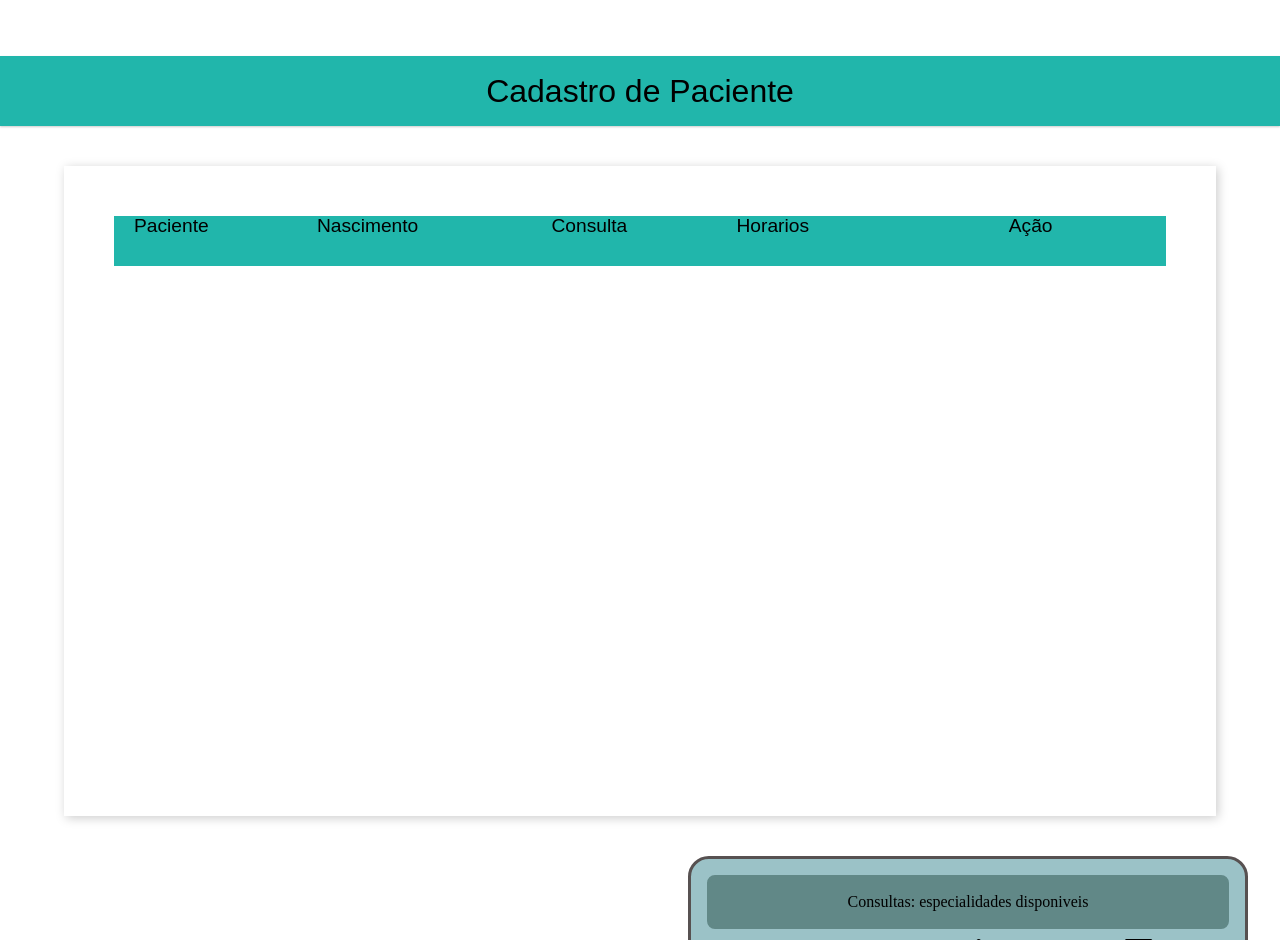
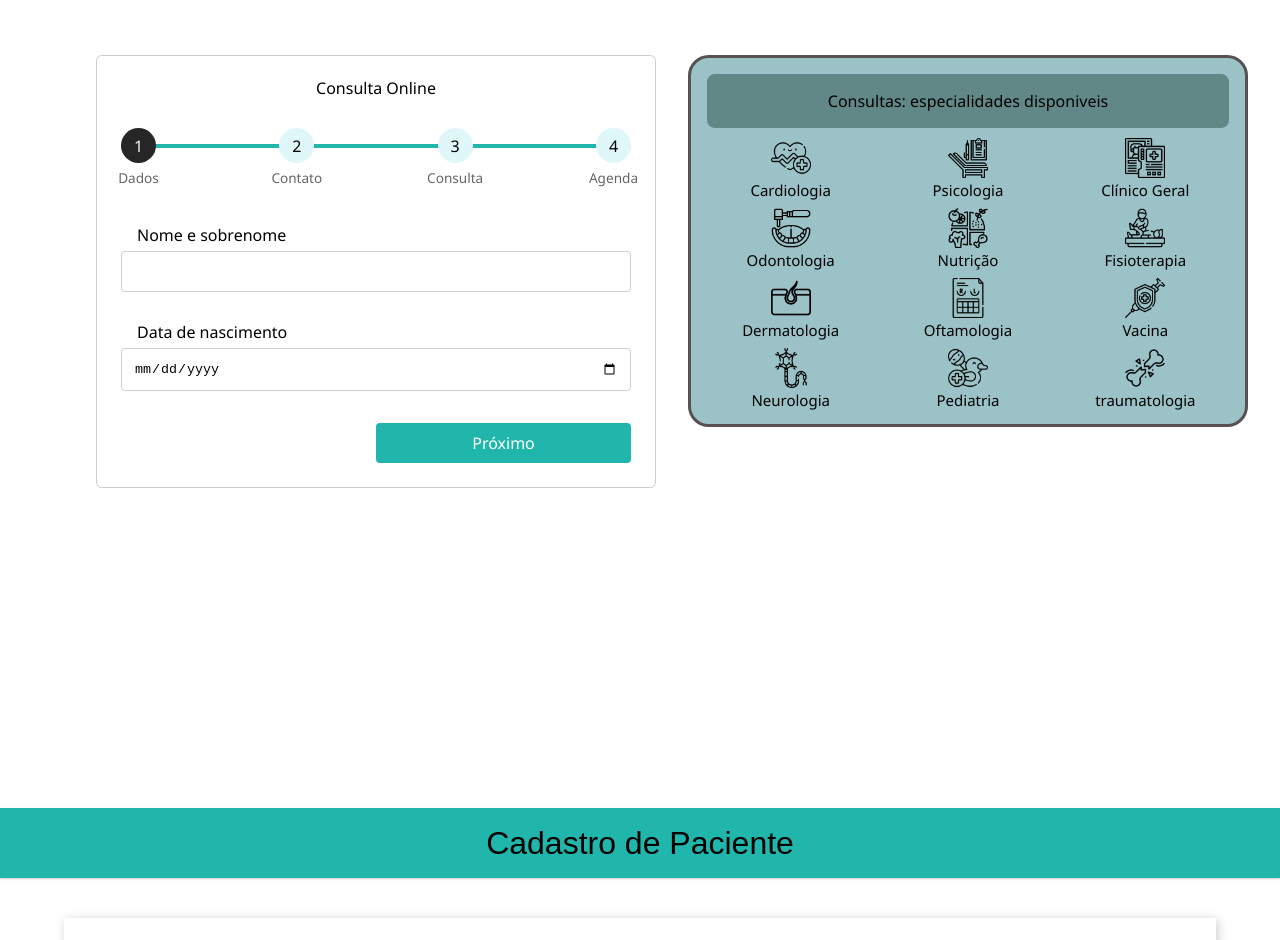
Before and after one commit to IgorCentofante/Final-Project-of-React, a React (Create React App) app: page / in a window 1280 px wide. Shown: the part 1860-2800 px from the top of the page. Built offline with nearby package versions, Linux system fonts and the light colour scheme; a web font is replaced by a local one.

Commit message:
Adicionando formulario e ajustando CSS do CRUD

```diff
--- a/src/App.js
+++ b/src/App.js
@@ -5,6 +5,7 @@ import ConsultasDisponiveis from './components/ConsultasDisponiveis';
 import NavBar from './components/NavBar';
 import Crud from './components/Crud';
 import Colaboradores from '../src/components/Colaboradores';
+import Formulario from './components/Formulario';
 
 //Arquivos CSS separados
 import '../src/css/reset.css';
@@ -19,7 +20,8 @@ import '../src/css/cabeçalho.css';
 import '../src/css/consultas.css';
 import '../src/css/colaboradores.css';
 import '../src/css/sobre-nos.css';
-import '../src/JS/script'
+import '../src/JS/script';
+import '../src/css/form.css';
 
 
 
@@ -30,8 +32,9 @@ function App() {
       <NavBar/>
       <Carrosel/>
       <SobreNos/>
+      <ConsultasDisponiveis/>
+      <Formulario/>
       <Crud/>
-      <ConsultasDisponiveis/>
       <Colaboradores/>
     </div>
   )
--- a/src/JS/index.js
+++ b/src/JS/index.js
@@ -1,3 +1,9 @@
+
+export default function teste(){
+
+
+
+
 const openModal = () => document.getElementById('modal')
     .classList.add('active')
 
@@ -53,7 +59,7 @@ const saveClient = () => {
             Horarios: document.getElementById('Horarios').value
         }
         const index = document.getElementById('Paciente').dataset.index
-        if (index == 'new') {
+        if (index === 'new') {
             createClient(client)
             updateTable()
             closeModal()
@@ -80,8 +86,8 @@ const createRow = (client, index) => {
     document.querySelector('#tableClient>tbody').appendChild(newRow)
 }
 
-function novoPacienteFormulario() {
-    const client = {
+     function novoPacienteFormulario() {
+        const client = {
       Paciente: document.getElementById("username").value,
       Nascimento: document.getElementById("dob").value,
       Consulta: document.getElementById("tdpd").value,
@@ -90,6 +96,8 @@ function novoPacienteFormulario() {
     }
     createClientForm(client);
   }
+  novoPacienteFormulario();
+
 
 const createClientForm = (client) => {
     const dbClient = getLocalStorage()
@@ -123,15 +131,15 @@ const editClient = (index) => {
 }
 
 const editDelete = (event) => {
-    if (event.target.type == 'button') {
+    if (event.target.type === 'button') {
 
         const [action, index] = event.target.id.split('-')
 
-        if (action == 'edit') {
+        if (action === 'edit') {
             editClient(index)
         } else {
             const client = readClient()[index]
-            const response = confirm(`Deseja realmente excluir o cliente ${client.Paciente}`)
+            const response = window.confirm(`Deseja realmente excluir o cliente ${client.Paciente}`)
             if (response) {
                 deleteClient(index)
                 updateTable()
@@ -152,3 +160,5 @@ document.querySelector('#tableClient>tbody')
 
 document.getElementById('cancelar')
     .addEventListener('click', closeModal)
+
+}
--- a/src/components/Crud.js
+++ b/src/components/Crud.js
@@ -1,10 +1,4 @@
 import React from 'react';
-
-//css
-
-//js
-
-//imgs
 
 export default function Crud() {
 
--- /dev/null
+++ b/src/components/Formulario.js
@@ -0,0 +1,100 @@
+import React from 'react';
+
+import paciente from '../JS/index.js';
+
+
+export default function Formulario() {
+
+    return (
+
+        <form action="https://formspree.io/f/mbjqbqpe" method="POST" className="form">
+
+            <h1 className="text-center" id="consultas-online">Consulta Online</h1>
+            {/* <!-- Barra de progresso --> */}
+            <div className="progressbar">
+                <div className="progress" id="progress"></div>
+
+                <div className="progress-step progress-step-active" data-title="Dados">
+                </div>
+                <div className="progress-step" data-title="Contato"></div>
+                <div className="progress-step" data-title="Consulta"></div>
+                <div className="progress-step" data-title="Agenda"></div>
+            </div>
+
+            {/* <!-- Passos --> */}
+            <div className="form-step form-step-active">
+                <div className="input-group">
+                    <label htmlFor="name">Nome e sobrenome</label>
+                    <input type="text" name="message" id="username" />
+                </div>
+                <div className="input-group">
+                    <label htmlFor="dob">Data de nascimento</label>
+                    <input type="date" name="message" id="dob" />
+                </div>
+                <div className="">
+                    <a href="/#" className="btn btn-next width-50 ml-auto">Próximo</a>
+                </div>
+            </div>
+            <div className="form-step">
+                <div className="input-group">
+                    <label htmlFor="phone">Telefone</label>
+                    <input type="text" name="phone" id="phone" required placeholder="(XX) XXXXX-XXXX" minLength="9"
+                        maxLength="15" />
+                </div>
+                <div className="input-group">
+                    <label htmlFor="email">Email</label>
+                    <input type="email" name="_replyto" id="email" required placeholder="seuemail@dominio.com" />
+                </div>
+                <div className="btns-group">
+                    <a href="/#" className="btn btn-prev">Anterior</a>
+                    <a href="/#" className="btn btn-next">Próximo</a>
+                </div>
+            </div>
+            <div className="form-step">
+                <div className="input-group">
+                    <fieldset>
+                        <label>Tipo de consulta</label>
+                        <select id="tdpd" className="tipo-consulta" name="message">
+                            <option>Cardiologia</option>
+                            <option>Dermatologia</option>
+                            <option>traumatologia</option>
+                            <option>Pediatria</option>
+                            <option>Psiquiatria</option>
+                            <option>Clinico geral</option>
+                            <option>Nutrição</option>
+                            <option>Odontologia</option>
+                            <option>Neurologia</option>
+                            <option>Oftamologia</option>
+                            <option>fisioterapia</option>
+                            <option>Vacinação</option>
+                        </select>
+                    </fieldset>
+                </div>
+                <div className="input-group">
+                    <label htmlFor="mensagem">Descreva os seus sintomas</label>
+                    <textarea styles={"resize: none"} cols="45" rows="3" name="message" className="sintomas"></textarea>
+                </div>
+                <div className="btns-group">
+                    <a href="/#" className="btn btn-prev">Anterior</a>
+                    <a href="/#" className="btn btn-next">Próximo</a>
+                </div>
+            </div>
+            <div className="form-step">
+                <div className="input-group">
+                    <label htmlFor="dob">Data da consulta</label>
+                    <input type="date" name="message" id="dob" required />
+                </div>
+                <div className="input-group">
+                    <label htmlFor="dob">Horário da consulta</label>
+                    <input type="time" id="appt" name="message" min="08:00" max="17:00" required />
+                </div>
+                <div className="btns-group">
+                    <a href="/#" className="btn btn-prev">Anterior</a>
+                    <button onClick={paciente} type="submit" value="Enviar formulário" className="btn">Enviar
+                        formulário</button>
+                </div>
+            </div>
+        </form>
+
+    );
+}
--- a/src/css/crud/main.css
+++ b/src/css/crud/main.css
@@ -33,9 +33,11 @@ header {
 .header-title {
   color: black;
   font-size: 2rem;
+  background: #21b6ab;
 }
 
 .main-cadatro {
+
   flex-grow: 1;
   display: flex;
   flex-direction: column;
--- a/src/css/crud/records.css
+++ b/src/css/crud/records.css
@@ -6,7 +6,7 @@
 
 .records th {
   height: 50px;
-  background-color: var(--primary-color);
+  background-color: #21b6ab;
   padding-left: 20px;
   font-size: 1.2rem;
   margin-top: 50rem;
```
